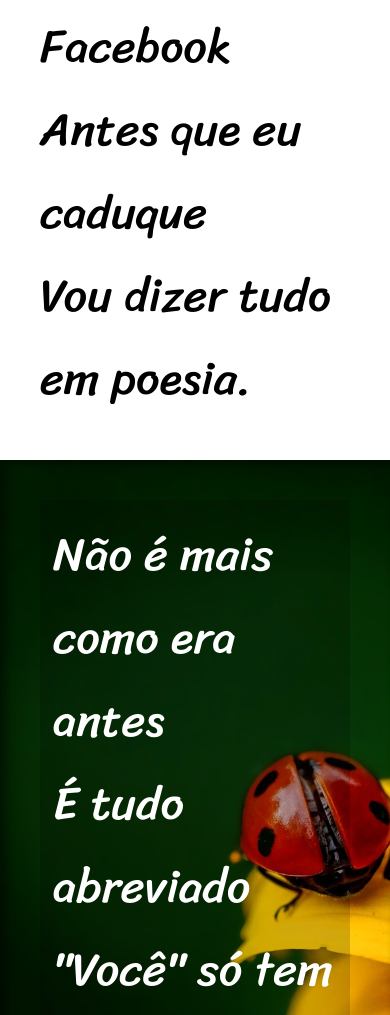
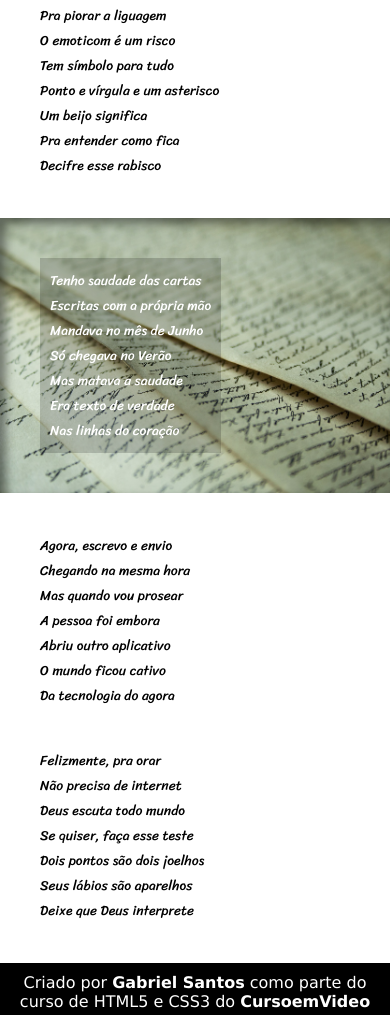
Before and after one commit to GabrielSantos789/Desafio04, a plain HTML site: page index.html in a window 390 px wide. Shown: the part 985-2000 px from the top of the page. Drawn offline with Linux system fonts and the light colour scheme.

Commit message:
Responsivity changes

```diff
--- a/index.html
+++ b/index.html
@@ -56,7 +56,7 @@
                     Ou vai até no começo  <br>
                     Agora é .com  <br>
                     Se o saite é muito bom  <br>
-                    Ele vale um alto preço.  <br>
+                    Ele vale um alto preço.
                 </p>
 
                 <p>
@@ -66,7 +66,7 @@
                     Ponto e vírgula e um asterisco  <br>
                     Um beijo significa  <br>
                     Pra entender como fica  <br>
-                    Decifre esse rabisco.  <br>
+                    Decifre esse rabisco
                 </p>
             </section>
 
@@ -79,7 +79,7 @@
                         Só chegava no Verão  <br>
                         Mas matava a saudade  <br>
                         Era texto de verdade  <br>
-                        Nas linhas do coração.  <br>
+                        Nas linhas do coração
                     </p>
                 </div>
             </section>
@@ -92,7 +92,7 @@
                     A pessoa foi embora  <br>
                     Abriu outro aplicativo  <br>
                     O mundo ficou cativo  <br>
-                    Da tecnologia do agora.  <br>
+                    Da tecnologia do agora
                 </p>
 
                 <p>
@@ -102,7 +102,7 @@
                     Se quiser, faça esse teste  <br>
                     Dois pontos são dois joelhos  <br>
                     Seus lábios são aparelhos  <br>
-                    Deixe que Deus interprete.  <br>
+                    Deixe que Deus interprete
                 </p>
             </section>
         </main>
--- a/style.css
+++ b/style.css
@@ -19,7 +19,7 @@
     --fonte03: Verdana, sans-serif;
 
     /*Tamanhos*/
-    --tamanho-letras:5.5vh;
+    --tamanho-letras:3.5vw;
 }
 
 * {
@@ -72,6 +72,7 @@ section > p {
     background-image:var(--imagem-fundo01);
     background-size: cover;
     background-attachment: fixed;
+    background-position: right top;
     padding: 40px;
     color: var(--cor01);
     box-shadow: var(--sombra);
@@ -79,8 +80,8 @@ section > p {
 
 .background01 > div {
     background-color: var(--cor02v2);
-    padding: 13px;
-    max-width: 500px;
+    padding: 10px;
+    display: inline-block;
 }
 
 .background02 {
@@ -94,8 +95,8 @@ section > p {
 
 .background02 > div {
     background-color: var(--cor02v2);
-    padding: 13px;
-    max-width: 500px;
+    padding: 10px;
+    display: inline-block;
 }
 
 /*----------------------<footer>-----------------------------*/
```
